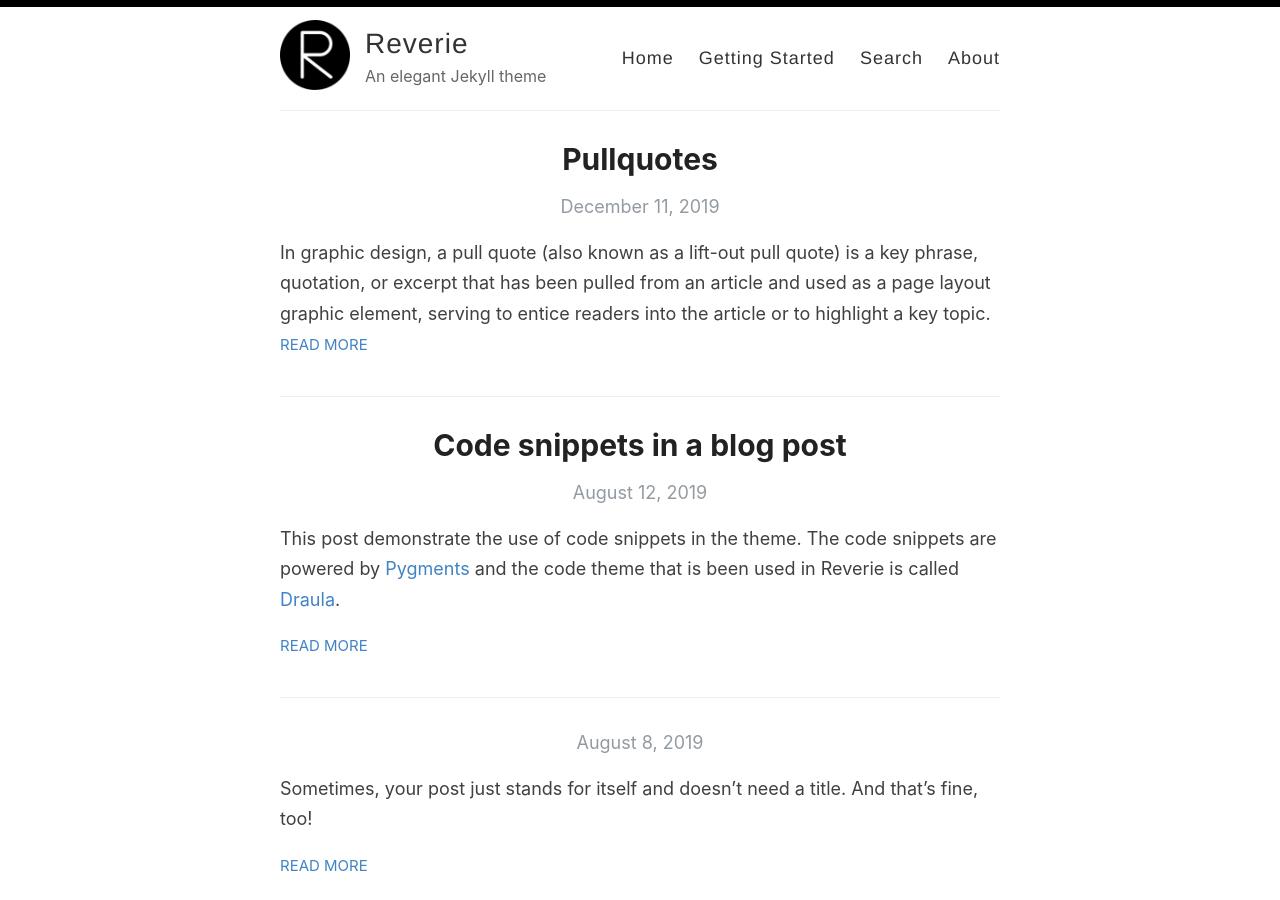
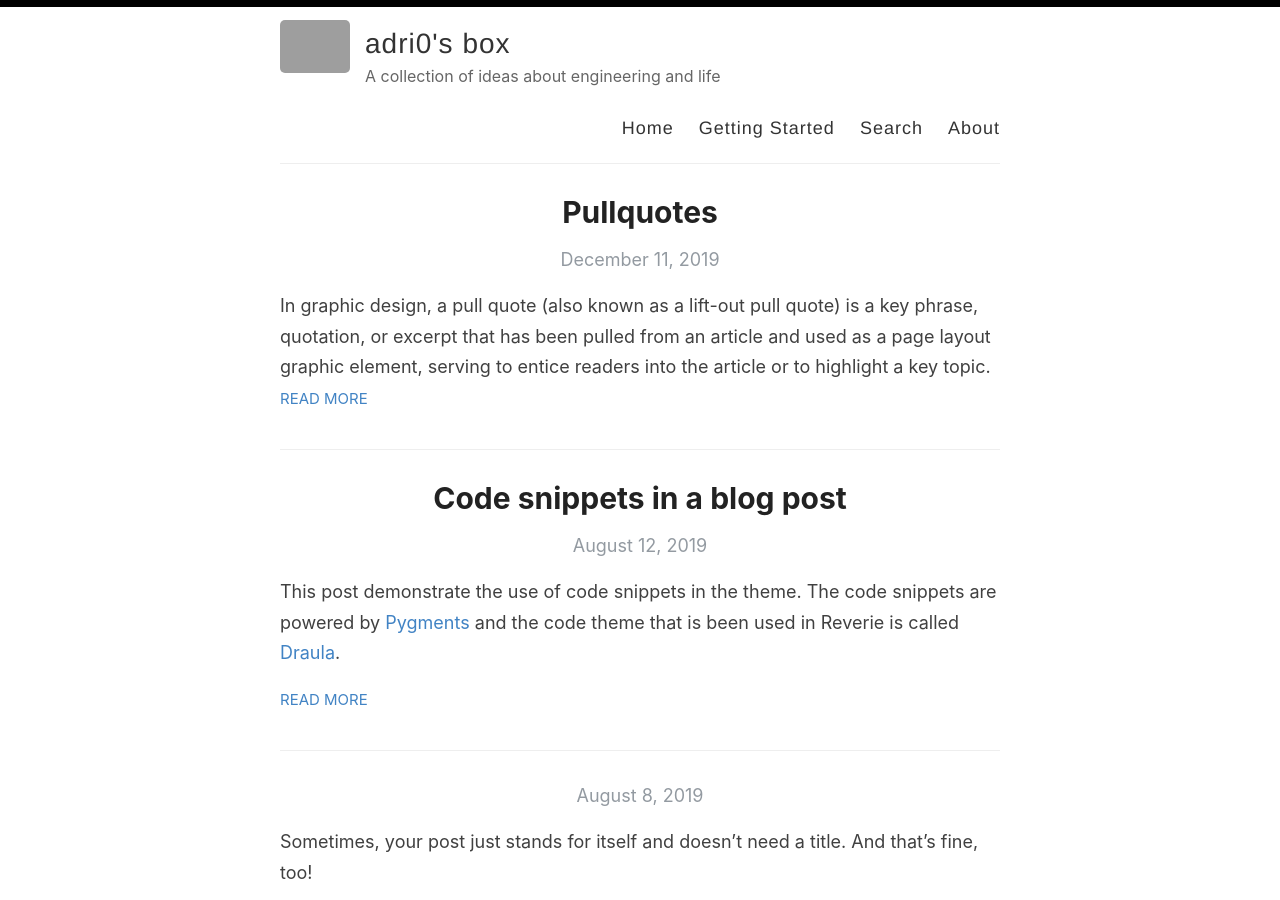
Before and after one commit to adri0/adri0.github.io, a Jekyll site: the page built from index.html, in a window 1280 px wide and 900 px high. Built offline with Jekyll 4.4.1, drawn with Linux system fonts in a browser that asks for light colours; the list of posts is cut into pages by our own code.

Commit message:
Update _config.yml

```diff
--- a/_config.yml
+++ b/_config.yml
@@ -3,16 +3,16 @@
 #
 
 # Name of your site (displayed in the header)
-name: Reverie
+name: adri0's box
 
 # Name of the author
-author: Amit Merchant
+author: Adriano Oliveira
 
 # Short bio or description (displayed in the header)
-description: An elegant Jekyll theme
+description: A collection of ideas about engineering and life
 
 # URL of your avatar or profile pic (you could use your GitHub profile pic)
-avatar: /images/reverie.png
+avatar: https://avatars0.githubusercontent.com/u/8104069?s=460&u=96a665afce786bb49bf5a8a458dd74eaa301b535
 
 #
 # Flags below are optional
@@ -21,15 +21,15 @@
 # Includes an icon in the footer for each username you enter
 footer-links:
   dribbble:
-  email: amit.d.merchant@gmail.com
+  email: adri0@protonmail.com
   facebook:
   flickr:
-  github: amitmerchant1990/reverie
+  github: adri0/adri0.github.io
   instagram:
   linkedin:
   pinterest:
   rss: rss
-  twitter: amit_merchant
+  twitter: adri0__
   stackoverflow:
   youtube: # channel/<your_long_string> or user/<user-name>
   googleplus: # anything in your profile username that comes after plus.google.com/
@@ -41,18 +41,18 @@
 disqus:
 
 # Enter your Google Analytics web tracking code (e.g. UA-2110908-2) to activate tracking
-google_analytics: UA-43339302-11
+google_analytics:
 
 # Your website URL (e.g. http://amitmerchant1990.github.io or http://www.amitmerchant.com)
 # Used for Sitemap.xml and your RSS feed
-url: http://www.amitmerchant.com/reverie
-enforce_ssl: https://www.amitmerchant.com/reverie
+url: http://adri0.com/
+enforce_ssl: https://adri0.com/
 
 # If you're hosting your site at a Project repository on GitHub pages
 # (http://yourusername.github.io/repository-name)
 # and NOT your User repository (http://yourusername.github.io)
 # then add in the baseurl here, like this: "/repository-name"
-baseurl: "/reverie"
+baseurl: "/adri0.github.io"
 
 #
 # !! You don't need to change any of the configuration flags below !!
```
